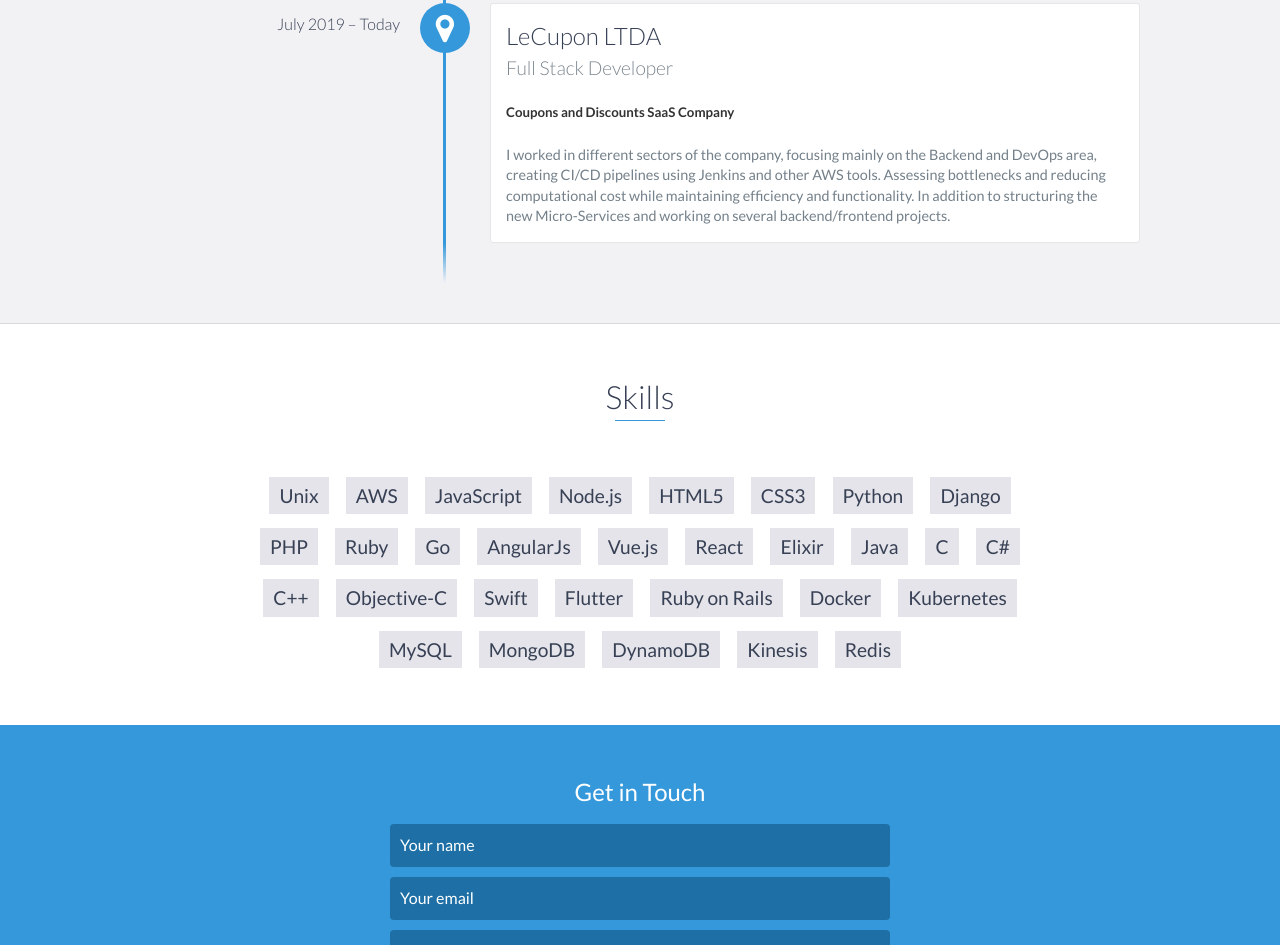
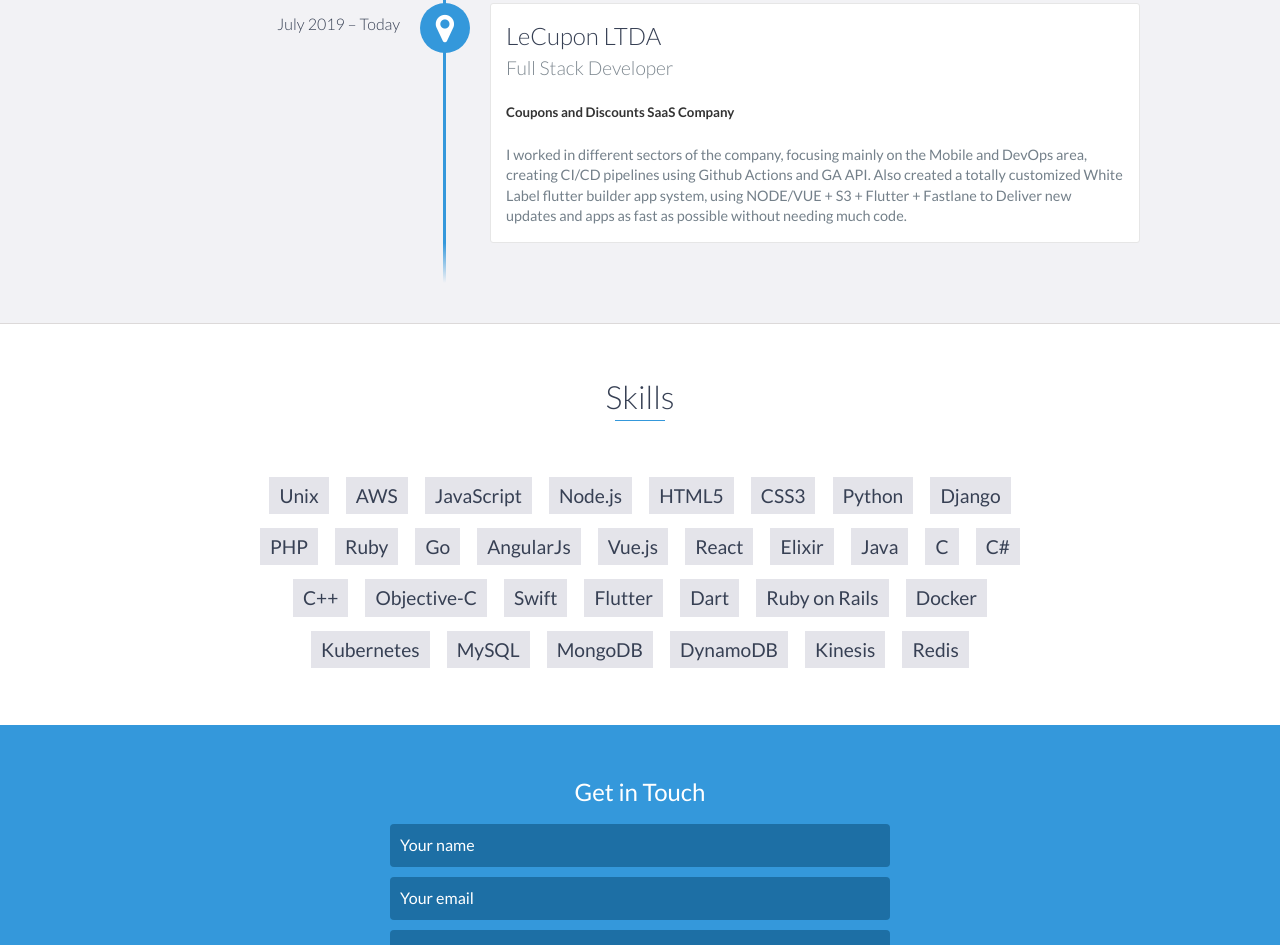
Before and after one commit to CaioGod/CaioGod, a website: page index.html in a window 1280 px wide. Shown: the part 1982-2927 px from the top of the page. Drawn offline with nearby package versions, Linux system fonts and the light colour scheme.

Commit message:
New update

```diff
--- a/index.html
+++ b/index.html
@@ -127,10 +127,10 @@
                 <h4>Full Stack Developer</h4>
                 <h5>Coupons and Discounts SaaS Company</h5>
                 <p>
-                    I worked in different sectors of the company, focusing mainly on the Backend and DevOps area,
-                    creating CI/CD pipelines using Jenkins and other AWS tools. Assessing bottlenecks and
-                    reducing computational cost while maintaining efficiency and functionality. In addition to structuring
-                    the new Micro-Services and working on several backend/frontend projects.
+                    I worked in different sectors of the company, focusing mainly on the Mobile and DevOps area,
+                    creating CI/CD pipelines using Github Actions and GA API. Also created a totally customized
+                    White Label flutter builder app system, using NODE/VUE + S3 + Flutter + Fastlane to Deliver new updates
+                    and apps as fast as possible without needing much code.
                 </p>
             </div>
         </div>
@@ -230,6 +230,7 @@
             <li>Objective-C</li>
             <li>Swift</li>
             <li>Flutter</li>
+            <li>Dart</li>
             <li>Ruby on Rails</li>
             <li>Docker</li>
             <li>Kubernetes</li>
```
